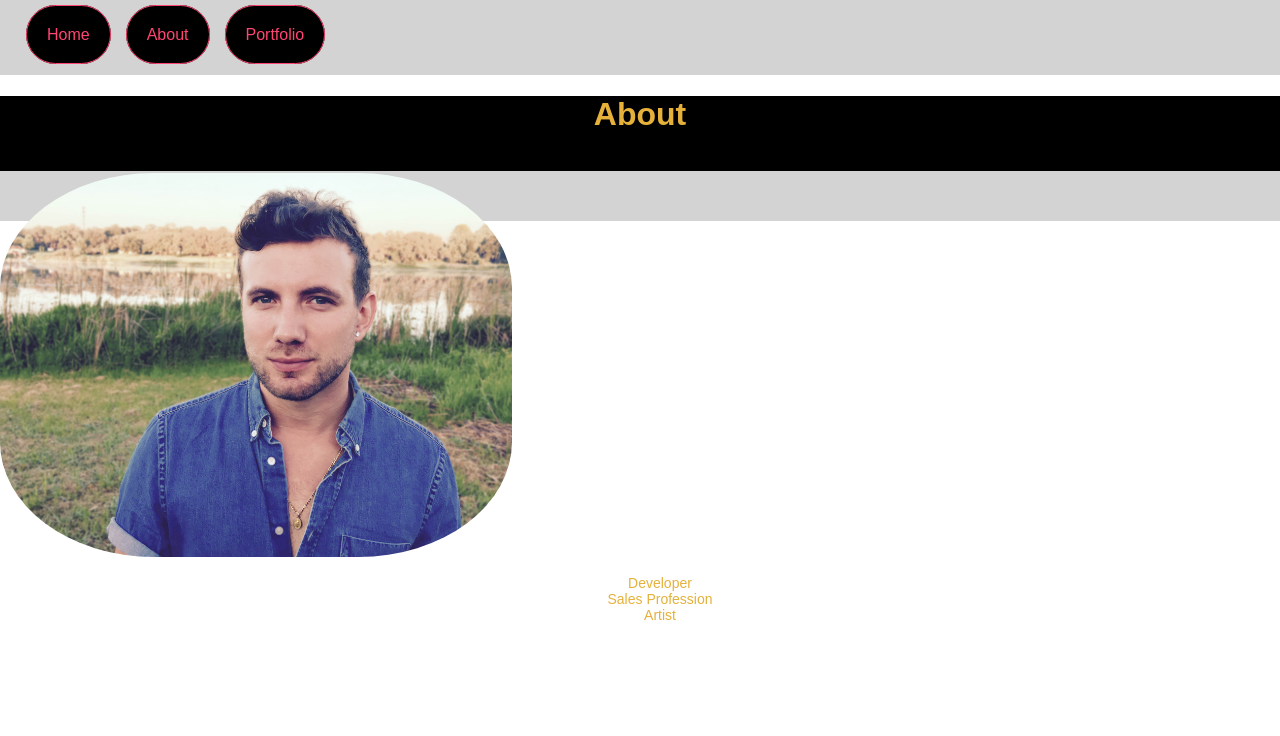
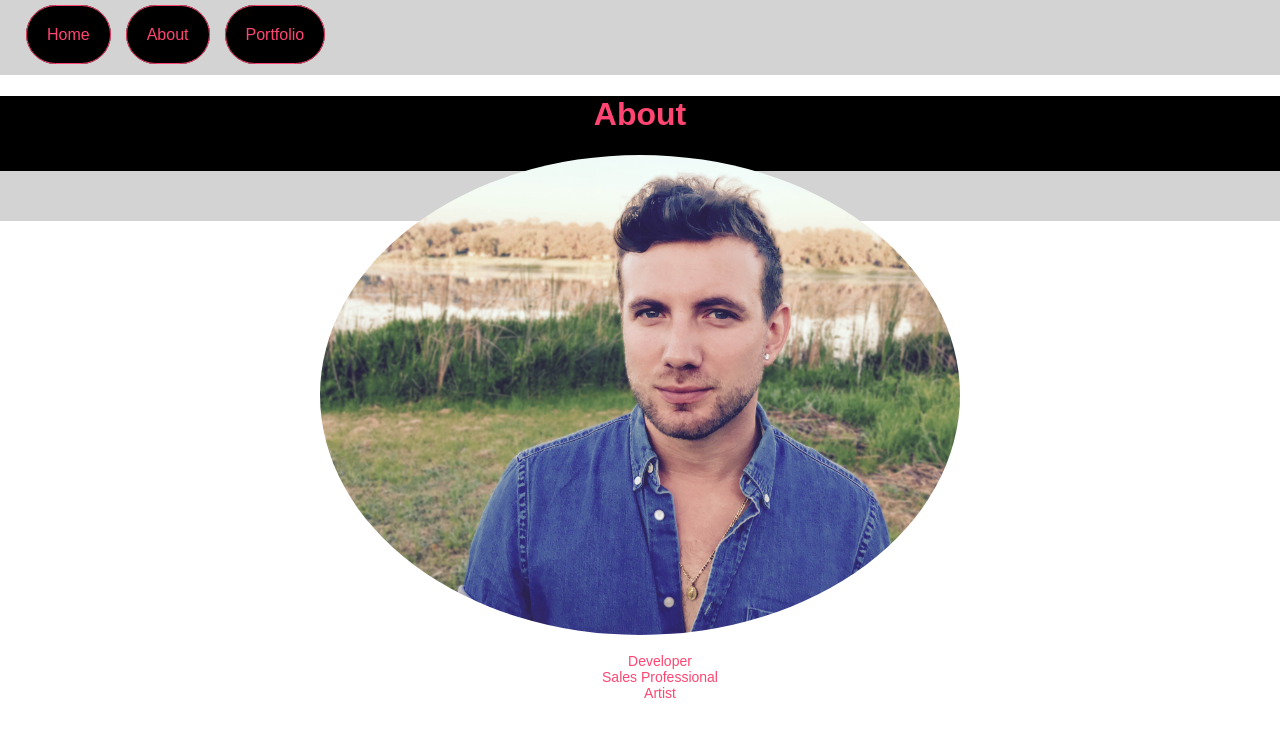
Before and after one commit to CodeHearted12/portfolioApp, a React (Create React App) app: page /about in a window 1280 px wide. Shown: the top 736 px of the page. Built offline with nearby package versions, Linux system fonts and the light colour scheme.

Commit message:
up and running time to style

```diff
--- a/src/components/About.js
+++ b/src/components/About.js
@@ -3,8 +3,8 @@ import React, {Component} from 'react';
 export default class About extends Component {
   render(){
 
-    let liStyle = {
-      color: "#E5B13A",
+    let ul = {
+      color: "#FF4571",
       fontSize: 14,
       textAlign: "center",
       listStyle: "none"
@@ -12,14 +12,13 @@ export default class About extends Component {
 
     return(
       <div>
-        <h1 style={{textAlign: "center", color: "#E5B13A"}}>About</h1>
-        <br />
-        <div>
-          <img src={require('../images/LakeProfilePicSmall.jpg')} alt="" style={{width: "40%", borderRadius: "30%"}}/>
+        <h1 style={{textAlign: "center", color: "#FF4571"}}>About</h1>
+        <div style={{textAlign:"center"}}>
+          <img src={require('../images/LakeProfilePicSmall.jpg')} alt="" style={{width: "50%", borderRadius: "90%"}}/>
         </div>
-        <ul style={liStyle}>
+        <ul style={ul}>
           <li>Developer</li>
-          <li>Sales Profession</li>
+          <li>Sales Professional</li>
           <li>Artist</li>
         </ul>
       </div>
--- a/src/components/Home.js
+++ b/src/components/Home.js
@@ -4,8 +4,8 @@ export default class Home extends Component {
   render(){
     return(
       <div>
-        <h1 style={{textAlign: "center", color: "#E5B13A", fontFamily: "Acme"}}>Home Page</h1>
-        <div style={{textAlign:"center", }}>
+        <h1 style={{textAlign: "center", color: "#FF4571"}}>Home Page</h1>
+        <div style={{textAlign:"center"}}>
           <img src={require('../images/LakeProfilePicSmall.jpg')} alt="" style={{width: "50%", borderRadius: "90%"}}/>
         </div>
       </div>
--- a/src/components/Portfolio.js
+++ b/src/components/Portfolio.js
@@ -12,9 +12,9 @@ export default class Portfolio extends Component {
   return(
     <div>
       <h1 style={{textAlign: "center", color: "#FF4571"}}>"Brandon Walden's Portfolio"</h1>
-      <div>
-        <img src={require('../images/LakeProfilePicSmall.jpg')} alt="" style={{width: "50%", borderRadius: "5%"}}/>
-      <ul style={liStyle}>
+      <div style={{textAlign:"center"}}>
+        <img src={require('../images/LakeProfilePicSmall.jpg')} alt="" style={{width: "50%", borderRadius: "90%"}}/>
+      <ul style={ul}>
         <li>The Iron Yard Orlando</li>
         <li>Projects</li>
       </ul>
```
